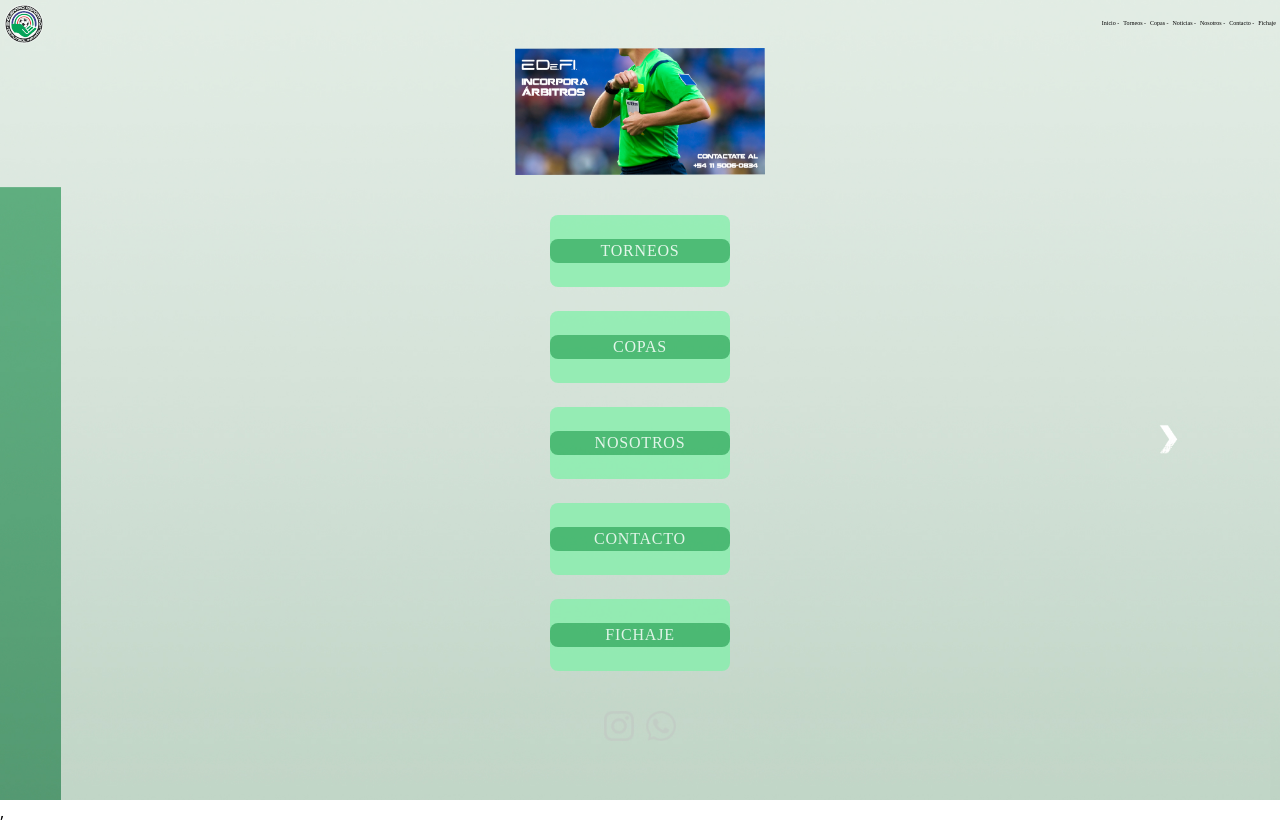
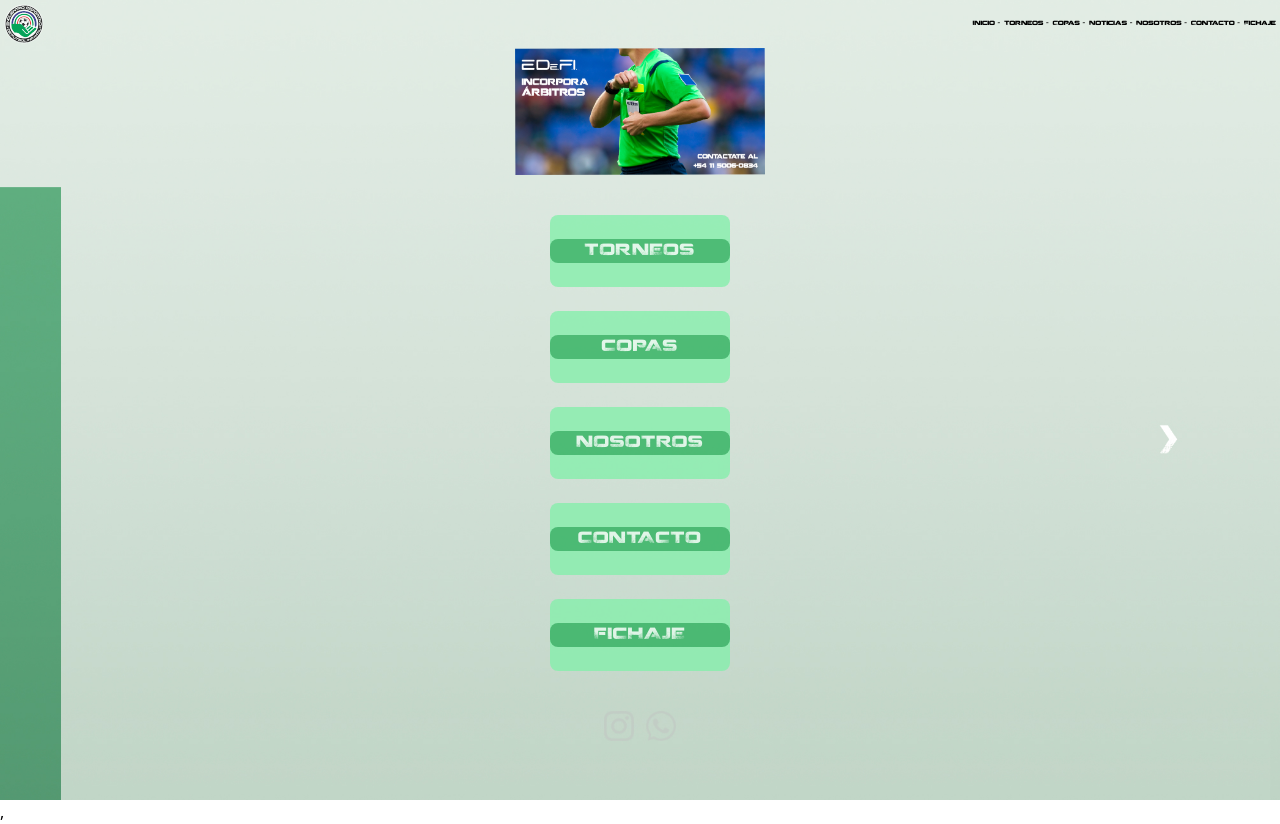
Before and after one commit to mmanna3/web-publica, a React (Vite) app: page / in a window 1280 px wide. Built offline with nearby package versions, Linux system fonts and the light colour scheme; a web font is replaced by a local one.

Commit message:
Levanta font

```diff
--- a/src/index.css
+++ b/src/index.css
@@ -4,10 +4,12 @@
 
 @font-face {
   font-family: Coalition;
-  src: url(../Coalition_v2..ttf);
+  src: url(../fonts/Coalition_v2..ttf);
 }
 
-html, body, #root {
+html,
+body,
+#root {
   width: 100%;
   height: 100%;
 }
```
